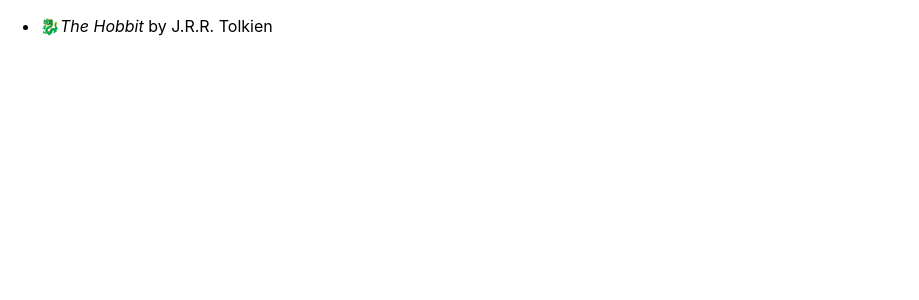
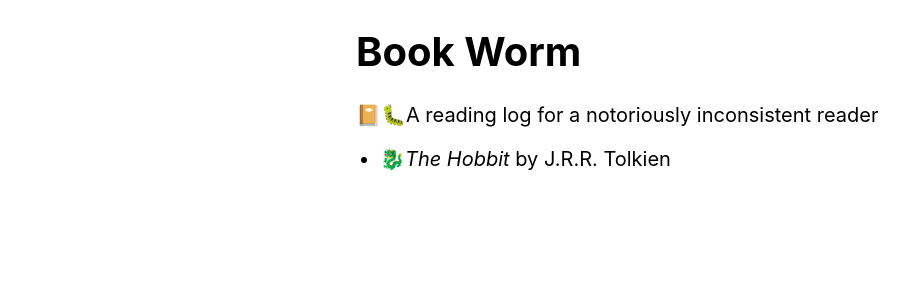
Before and after one commit to SeanMcP/book-worm, a React (Create React App) app: page / in a window 1280 px wide. Shown: the top 300 px of the page, without its empty margins (0-919 px from the left). Built offline with nearby package versions, Linux system fonts and the light colour scheme.

Commit message:
Add Header

```diff
--- a/src/components/App.tsx
+++ b/src/components/App.tsx
@@ -1,5 +1,7 @@
 import React, { Component } from "react";
+
 import BookList from "./BookList";
+import Header from './Header';
 
 class App extends Component {
     state = {
@@ -13,6 +15,7 @@
     render() {
         return (
             <div className="App">
+                <Header />
                 <BookList books={this.state.books} />
             </div>
         );
--- a/src/components/Emoji.tsx
+++ b/src/components/Emoji.tsx
@@ -1,18 +1,18 @@
 import React from "react";
 
 interface PropsInt {
-    className: string;
+    className?: string;
     emoji: string;
-    label: string;
+    label?: string;
 }
 
 const Emoji = (props: PropsInt) => {
     return (
         <span
+            aria-hidden={props.label ? "false" : "true"}
+            aria-label={props.label ? props.label : ""}
             className={`Emoji ${props.className ? props.className : ""}`}
             role="img"
-            aria-label={props.label ? props.label : ""}
-            aria-hidden={props.label ? "false" : "true"}
             title={props.label ? props.label : ""}
         >
             {props.emoji}
--- /dev/null
+++ b/src/components/Header.tsx
@@ -0,0 +1,18 @@
+import React from 'react';
+
+import Emoji from './Emoji';
+
+const Header = () => {
+    return (
+        <header className="Header">
+            <h1 className="Header__heading">Book Worm</h1>
+            <p className="Header__subheading">
+                <Emoji emoji={'📔'}/>
+                <Emoji emoji={'🐛'}/>
+                A reading log for a notoriously inconsistent reader
+            </p>
+        </header>
+    );
+};
+
+export default Header;
--- a/src/styles/index.css
+++ b/src/styles/index.css
@@ -4,6 +4,7 @@
   font-family: -apple-system, BlinkMacSystemFont, "Segoe UI", "Roboto", "Oxygen",
     "Ubuntu", "Cantarell", "Fira Sans", "Droid Sans", "Helvetica Neue",
     sans-serif;
+  font-size: 20px;
   -webkit-font-smoothing: antialiased;
   -moz-osx-font-smoothing: grayscale;
 }
@@ -12,3 +13,12 @@
   font-family: source-code-pro, Menlo, Monaco, Consolas, "Courier New",
     monospace;
 }
+
+.App {
+  margin: 1rem auto;
+  max-width: 600px;
+}
+
+.Header {
+  margin: 1rem;
+}
```
